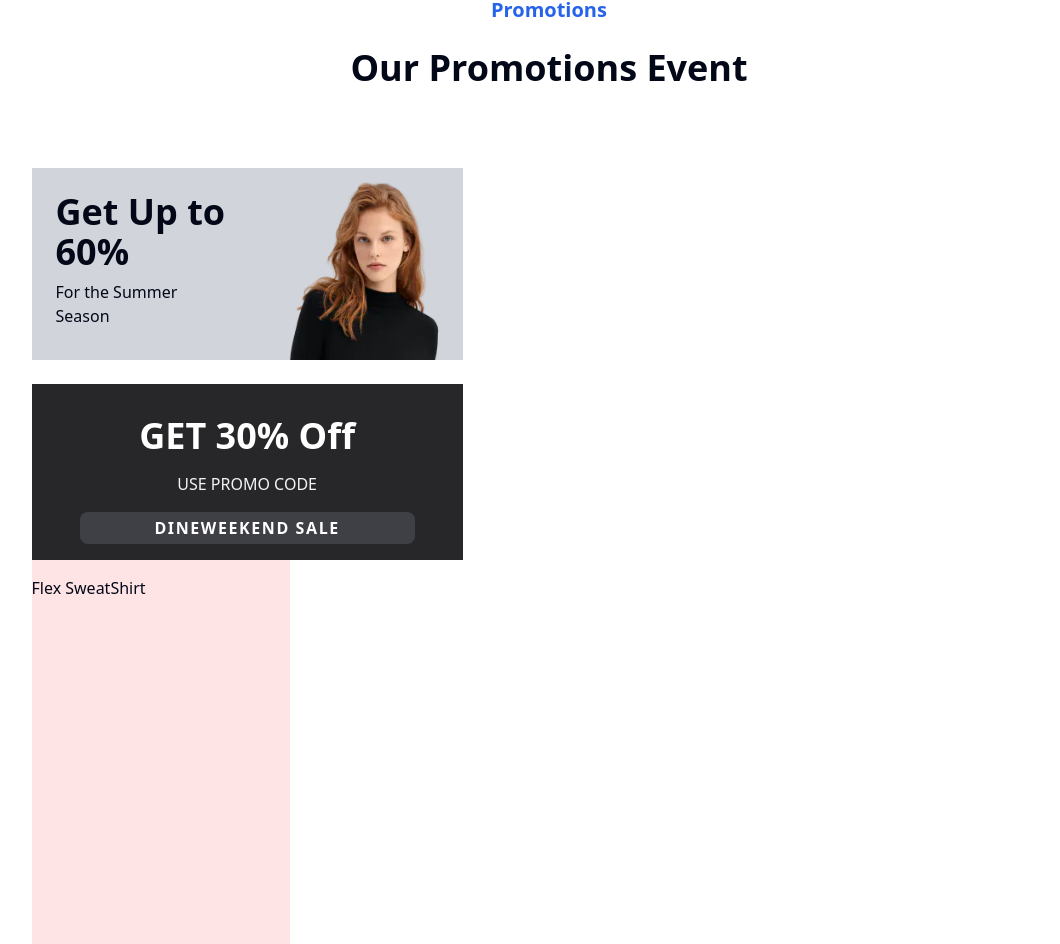
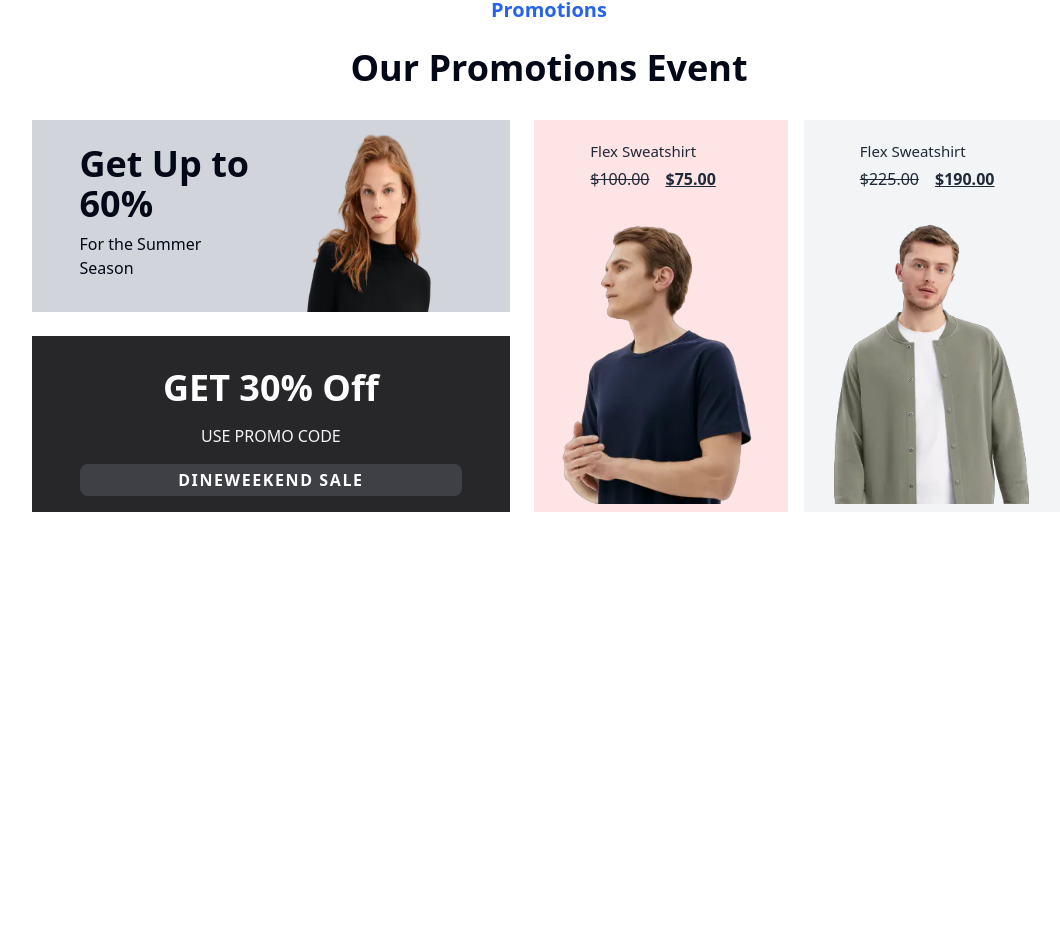
Before and after one commit to syedshahmirsultan/Full-Stack-Ecommerce-Website, a Next.js app: page / in a window 1280 px wide. Shown: the part 1174-2118 px from the top of the page, without its empty margins (91-1151 px from the left). After the commit the page ends 1686 px from the top, so only its background shows below. Built offline with nearby package versions, Linux system fonts and the light colour scheme; no server answers.

Commit message:
added PromotionsEvent Section

```diff
--- /dev/null
+++ b/src/app/components/PromotionBanner.tsx
@@ -0,0 +1,24 @@
+import React from 'react';
+import Image from 'next/image';
+
+const PromotionBanner = () => {
+    return (
+        <div className='w-full mx-auto'>
+             <div className='bg-gray-300 w-full flex mt-8 lg:h-48  lg:mr-0 flex-col lg:flex-row h-auto gap-y-8'>
+<div className='flex flex-col gap-y-2 lg:p-6 ml-6 pt-4 '>
+<h2 className="text-4xl font-bold whitespace-nowrap">Get Up to <br/> 60%</h2>
+<p className="text-md font-medium">For the Summer Season</p>
+</div>
+<Image src="/images/promoImage1.png" alt="Image of Promotion" width={190} height={120} className="lg:w-60 w-60 lg:pr-10"/>
+</div>
+
+<div className="bg-zinc-800 w-full h-auto flex flex-col  mt-6 gap-y-4">
+<h2 className="text-4xl font-bold text-white text-center mt-8"> GET 30% Off</h2>
+<p className="text-md text-gray-100 text-center"> USE PROMO CODE</p>
+<button className='bg-zinc-700 rounded-lg text-white mb-4 ml-12 pb-1 pt-1 mr-12 font-semibold tracking-widest cursor-pointer'>DINEWEEKEND SALE</button>
+</div>
+        </div>
+    );
+}
+
+export default PromotionBanner;
--- /dev/null
+++ b/src/app/components/PromotionBanner2.tsx
@@ -0,0 +1,28 @@
+import React from 'react';
+import Image from 'next/image';
+
+
+const PromotionBanner2 = () => {
+    return (
+        <div className="w-full lg:h-100 h-auto mt-8 flex flex-col lg:flex-row gap-x-4 gap-y-8">
+        <div className=" w-full lg:w-[50%] bg-rose-100 flex flex-col h-100 gap-y-1">
+     <p className='mx-14 text-[15px] mt-5 text-gray-800 font-medium'>Flex Sweatshirt</p>
+     <div className="flex mx-14">
+    <p className=" text-md text-gray-800 line-through">$100.00</p>
+    <p className=" mx-4 font-bold text-md text-gray-800 underline">$75.00</p>
+     </div>
+     <Image src="/images/promoImage2.png" width={200} height={200} alt="Image" className='mx-4 mt-6 w-10/12 h-full mb-2'/>
+        </div>
+        <div className="w-full lg:w-[50%] bg-gray-100 flex flex-col h-100 gap-y-1 gap-x-4">
+     <p className='mx-14 text-[15px] mt-5 text-gray-800 font-medium'>Flex Sweatshirt</p>
+     <div className="flex mx-14">
+    <p className=" text-md text-gray-800 line-through">$225.00</p>
+    <p className=" mx-4 font-bold text-md text-gray-800 underline">$190.00</p>
+     </div>
+     <Image src="/images/promoImage3.png" width={200} height={200} alt="Image" className='mx-4 mt-6 w-10/12 h-full mb-2'/>
+        </div>
+        </div>
+    );
+}
+
+export default PromotionBanner2;
--- a/src/app/components/Promotions.tsx
+++ /dev/null
@@ -1,34 +0,0 @@
-import React from 'react';
-import Image from 'next/image';
-
-
-const Promotions = () => {
-    return (
-        <section className='pt-40'>
-            <div className=" flex flex-col mx-auto gap-y-6 ">
-   <text className='text-blue-600 font-semibold place-self-center text-xl '> Promotions</text>
-   <h1 className='text-3xl lg:text-4xl font-bold place-self-center'> Our Promotions Event</h1>
-            </div>
-           <div className='bg-gray-300 lg:w-5/12 w-full flex mt-20 h-48 justify-around '>
-<div className='flex flex-col gap-y-2 lg:p-6 pl-4 pt-4 '>
-<h2 className="text-4xl font-bold whitespace-nowrap">Get Up to <br/> 60%</h2>
-<p className="text-md font-medium">For the Summer Season</p>
-</div>
-<Image src="/images/promoImage1.png" alt="Image of Promotion" width={190} height={120} className="lg:w-60 w-auto h-auto"/>
-</div>
-
-<div className="bg-zinc-800 lg:w-5/12 w-full h-auto flex flex-col  mt-6 gap-y-4">
-<h2 className="text-4xl font-bold text-white text-center mt-8"> GET 30% Off</h2>
-<p className="text-md text-gray-100 text-center"> USE PROMO CODE</p>
-<button className='bg-zinc-700 rounded-lg text-white mb-4 ml-12 pb-1 pt-1 mr-12 font-semibold tracking-widest cursor-pointer'>DINEWEEKEND SALE</button>
-</div>
-
-<div className="flex flex-col w-3/12 bg-rose-100 h-96 pt-4">
-    <p>Flex SweatShirt</p>
-
-</div>
-</section>
-    );
-}
-
-export default Promotions;
--- /dev/null
+++ b/src/app/components/PromotionsEvent.tsx
@@ -0,0 +1,22 @@
+import React from 'react';
+import PromotionBanner from './PromotionBanner';
+import PromotionBanner2 from './PromotionBanner2';
+
+
+const PromotionsEvent = () => {
+    return (
+        <section className='pt-40 max-h-screen'>
+            <div className=" flex flex-col mx-auto gap-y-6 ">
+   <text className='text-blue-600 font-semibold place-self-center text-xl '> Promotions</text>
+   <h1 className='text-3xl lg:text-4xl font-bold place-self-center'> Our Promotions Event</h1>
+            </div>
+        <div className="flex flex-col-reverse place-self-center mr-8 lg:pr-0 m-6 lg:flex-row lg:gap-x-6 lg:m-0 w-10/12 lg:w-full">
+          <PromotionBanner/>
+          <PromotionBanner2/>
+
+          </div>
+</section>
+    );
+}
+
+export default PromotionsEvent;
--- a/src/app/components/TopLabel.tsx
+++ b/src/app/components/TopLabel.tsx
@@ -9,12 +9,12 @@ const TopLabel = async () => {
     const user = getUser();
     return (
         <section className="flex flex-col lg:flex-row w-full justify-between h-15 bg-slate-700 ">
- <div className="ml-6 text-center">
+ <div className="ml-6 place-self-center">
  <a href="https://git.io/typing-svg"><img src="https://readme-typing-svg.herokuapp.com?font=Fira+Code&size=15&pause=1000&color=20FFEE&random=false&width=435&lines=Welcome+to+Shahmir+Ecommerce+Website+!;Nice+to+meet+you+!;Here+to+provide+you+with+best+services;Find+variety+of+different+products+!;Signup+to+get+big+deals" alt="Typing SVG" /></a>
  </div>
  <div className="flex justify-stretch md:justify-end gap-x-4  md:pb-2  pl-4 pr-4 pt-2 lg:pr-14">
      { await  user ?  (
-    <LogoutLink className=" text-white px-4 py-2 border border-black bg-black rounded-lg text-[14px] hover:bg-slate-700 hover:border-purple-800">Log out</LogoutLink>
+    <LogoutLink className=" text-white px-4 py-2 mb-2 border border-black bg-black rounded-lg text-[14px] hover:bg-slate-700 hover:border-purple-800">Log out</LogoutLink>
 ) : ( <div className="flex gap-x-4 pb-2 md:pb-0"><LoginLink className=" text-white px-3 py-1 border border-black bg-black rounded-lg text-[14px] hover:bg-slate-700 hover:border-purple-800">Sign in</LoginLink>
 <RegisterLink className="border border-purple-800 text-white px-3 py-1 rounded-lg text-[14px] hover:bg-black">Sign up</RegisterLink></div>)
 }</div>
--- a/src/app/page.tsx
+++ b/src/app/page.tsx
@@ -1,11 +1,11 @@
 import Hero from "./components/Hero";
-import Promotions from "./components/Promotions";
+import PromotionsEvent from "./components/PromotionsEvent";
 
 const Page = () => {
   return (
     <div>
      <Hero/>
-     <Promotions/>
+     <PromotionsEvent/>
 
     </div>
   );
```
